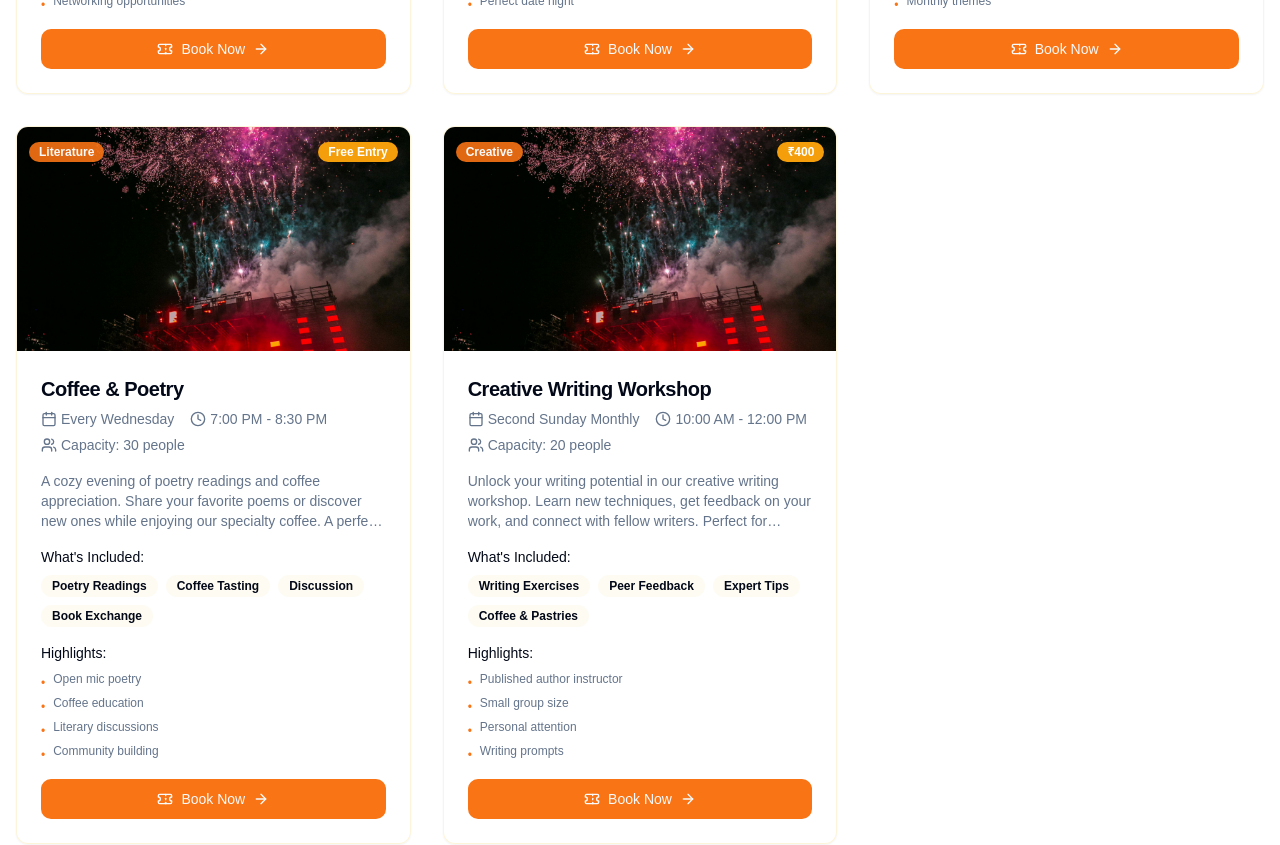
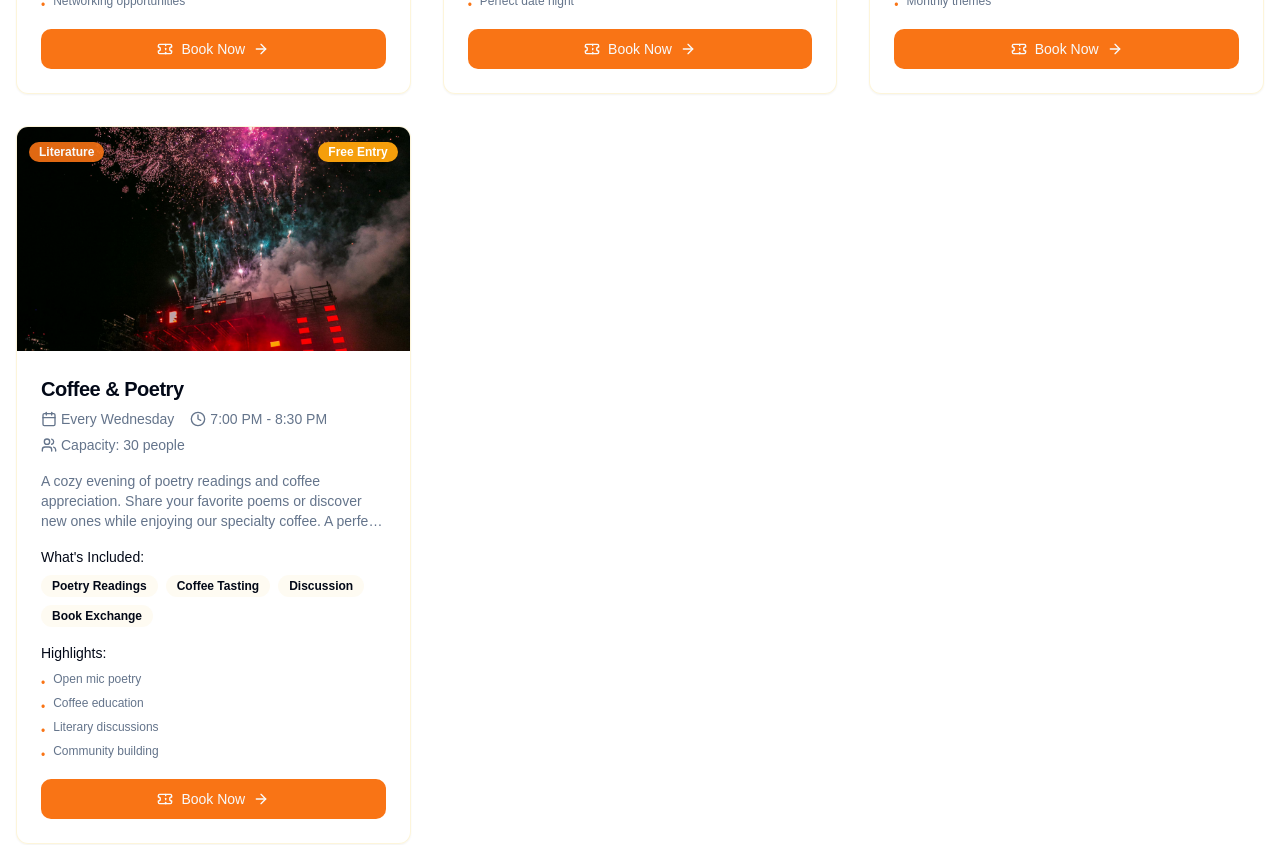
Before and after one commit to sandeep555666777/mycafe-website, a Next.js app: page /events in a window 1280 px wide. Shown: the part 1500-2345 px from the top of the page. Built offline with nearby package versions, Linux system fonts and the light colour scheme.

Commit message:
Remove Creative Writing Workshop event

```diff
--- a/src/app/events/page.tsx
+++ b/src/app/events/page.tsx
@@ -57,19 +57,7 @@ const events = [
         features: ['Poetry Readings', 'Coffee Tasting', 'Discussion', 'Book Exchange'],
         highlights: ['Open mic poetry', 'Coffee education', 'Literary discussions', 'Community building']
     },
-    {
-        title: 'Creative Writing Workshop',
-        date: 'Second Sunday Monthly',
-        time: '10:00 AM - 12:00 PM',
-        description: 'Unlock your writing potential in our creative writing workshop. Learn new techniques, get feedback on your work, and connect with fellow writers. Perfect for aspiring authors and anyone who loves to write.',
-        image: '/images/event-art.jpg',
-        imageHint: 'writing workshop',
-        category: 'Creative',
-        price: '₹400',
-        capacity: '20 people',
-        features: ['Writing Exercises', 'Peer Feedback', 'Expert Tips', 'Coffee & Pastries'],
-        highlights: ['Published author instructor', 'Small group size', 'Personal attention', 'Writing prompts']
-    }
+
 ];
 
 const categories = [
```
